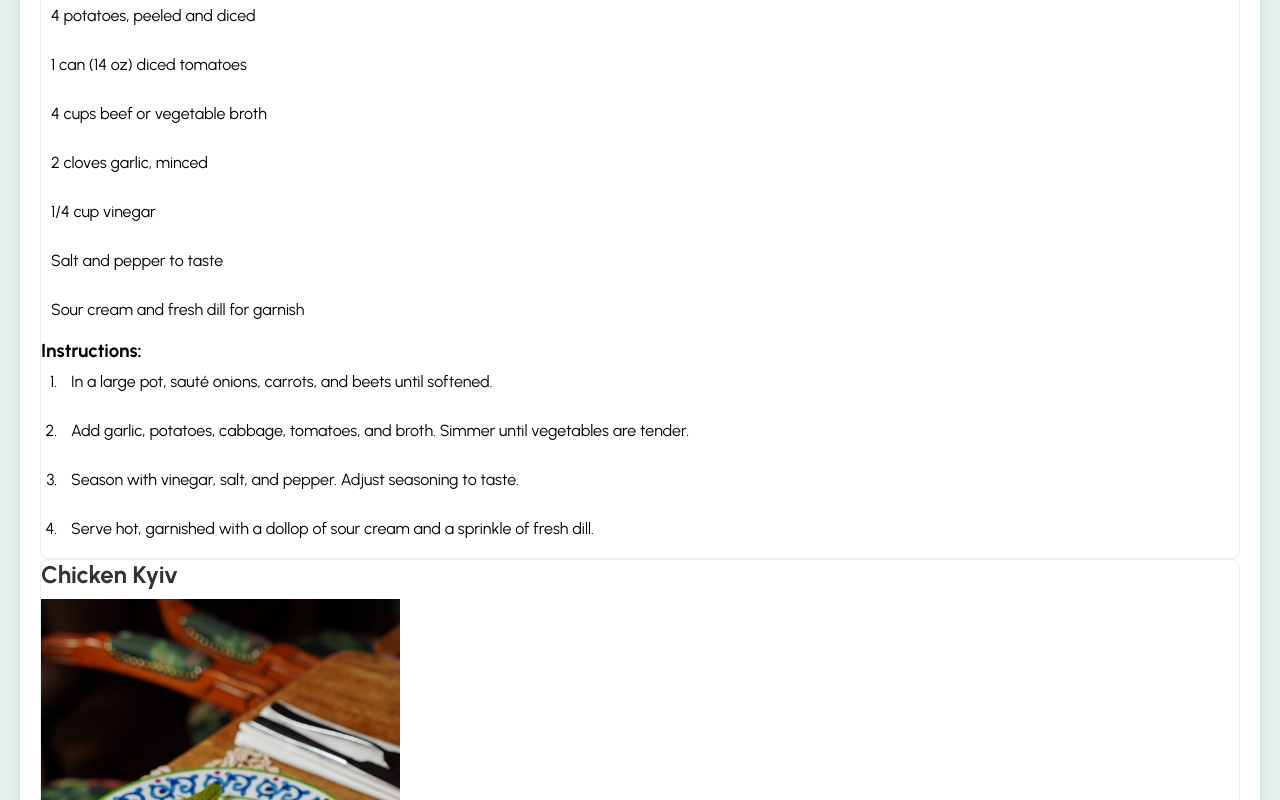
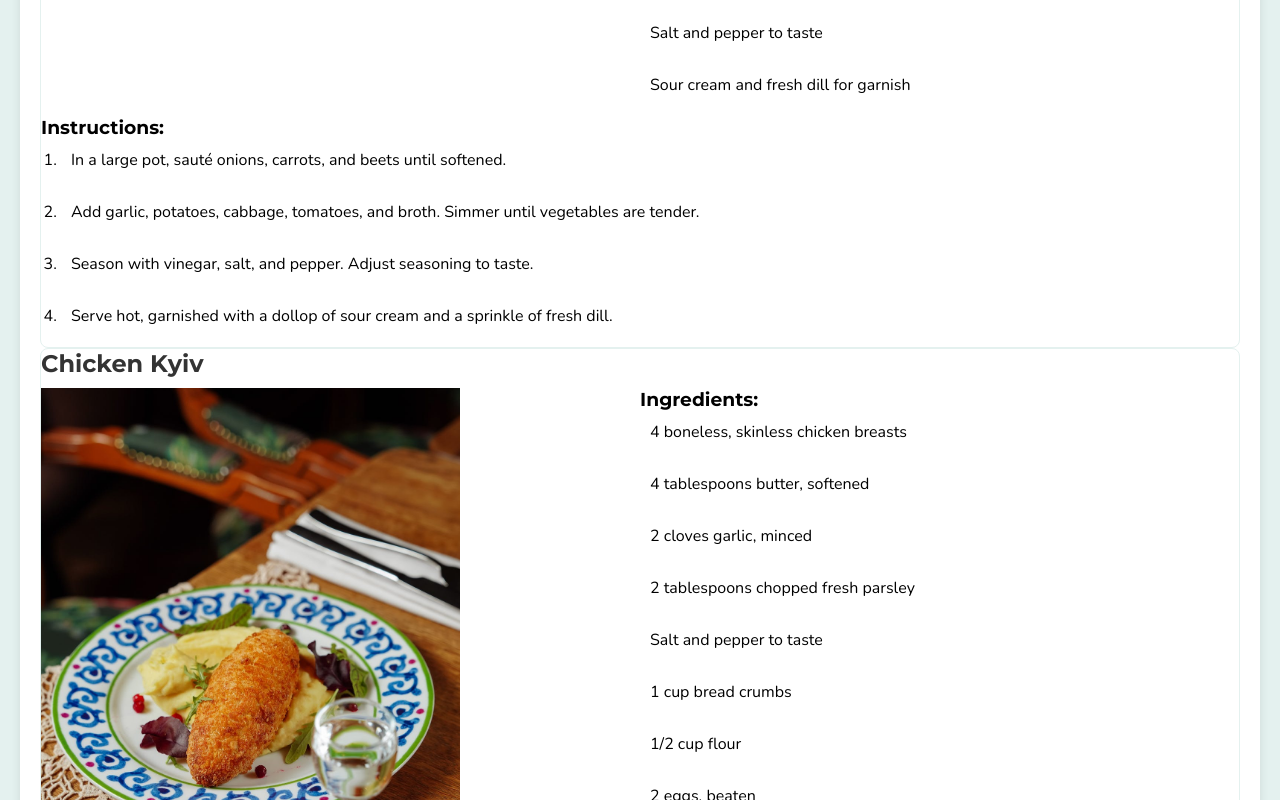
Before and after one commit to HalynaRiabokonenko/cookbook, a React (Create React App) app: page / in a window 1280 px wide. Shown: the part 920-1720 px from the top of the page. Built offline with nearby package versions, Linux system fonts and the light colour scheme.

Commit message:
add grid to styles Home.css, change fonts to Montserrat, Nunito

```diff
--- a/src/components/HomeContent.jsx
+++ b/src/components/HomeContent.jsx
@@ -36,11 +36,15 @@ function HomeContent() {
                     <h2 className="home-content__recipes-name">
                       {recipe.name}
                     </h2>
+                    <div className="home-content__recipes-content">
+                      <div className="home-content__recipes-photo-container">
                         <img
                           src={recipe.photoPath}
                           alt={recipe.name}
                           className="home-content__recipes-photo"
                         ></img>
+                      </div>
+                      <div className="home-content__recipes-ingredients-container">
                         <h3 className="home-content__recipes-ingredients">
                           ingredients:
                         </h3>
@@ -54,6 +58,8 @@ function HomeContent() {
                             </li>
                           ))}
                         </ul>
+                      </div>
+                      <div className="home-content__recipes-instructions-container">
                         <h3 className="home-content__recipes-instructions">
                           instructions:
                         </h3>
@@ -67,6 +73,8 @@ function HomeContent() {
                             </li>
                           ))}
                         </ol>
+                      </div>
+                    </div>
                   </li>
                 ))}
             </ul>
--- a/src/styles/App.css
+++ b/src/styles/App.css
@@ -21,3 +21,9 @@
 a {
   text-decoration: none;
 }
+
+h1,
+h2,
+h3 {
+  font-family: Montserrat, sans-serif;
+}
--- a/src/styles/Home.css
+++ b/src/styles/Home.css
@@ -17,8 +17,30 @@
   margin-bottom: 20px;
 }
 
+/* grid containers --->*/
+.home-content__recipes-content {
+  display: grid;
+  grid-template-columns: 1fr 1fr;
+}
+
+.home-content__recipes-photo-container {
+  grid-column: 1/2;
+  grid-row: 1/2;
+}
+
+.home-content__recipes-ingredients-container {
+  grid-column: 2/3;
+  grid-row: 1/2;
+}
+
+.home-content__recipes-instructions-container {
+  grid-column: 1/-1;
+  grid-row: 2/3;
+}
+/*<--- grid containers*/
+
 .home-content__recipes-photo {
-  width: 30%;
+  width: 70%;
 }
 
 .home-content__recipes-list {
--- a/src/styles/index.css
+++ b/src/styles/index.css
@@ -1,7 +1,6 @@
-@import url("https://fonts.googleapis.com/css2?family=Abril+Fatface&family=Merriweather:ital@0;1&family=Roboto:wght@400;700&family=Urbanist:wght@200;400;500;700&family=Work+Sans:wght@400;500;800&display=swap");
-
+@import url("https://fonts.googleapis.com/css2?family=Montserrat:ital,wght@0,100;0,200;0,300;0,400;0,500;0,600;0,700;0,800;0,900;1,100;1,200;1,300;1,400;1,500;1,600;1,700;1,800;1,900&family=Nunito:ital,wght@0,200;0,300;0,400;0,500;0,600;0,700;0,800;0,900;0,1000;1,200;1,300;1,400;1,500;1,600;1,700;1,800;1,900;1,1000&display=swap");
 body {
-  font-family: Urbanist, sans-serif;
+  font-family: Nunito, sans-serif;
   margin: 0;
   -webkit-font-smoothing: antialiased;
   -moz-osx-font-smoothing: grayscale;
```
Lines whose indentation alone changed are shown as unchanged.
